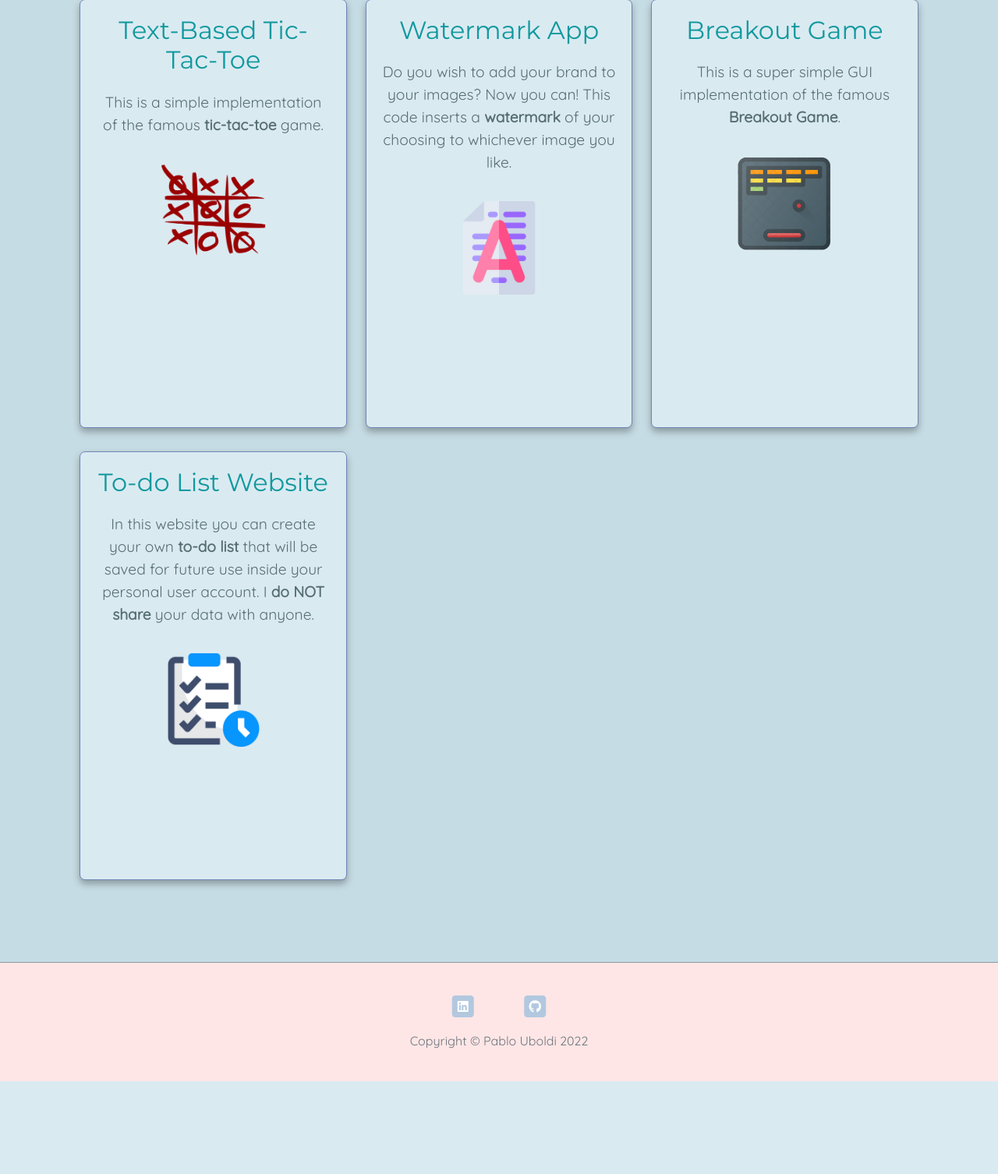
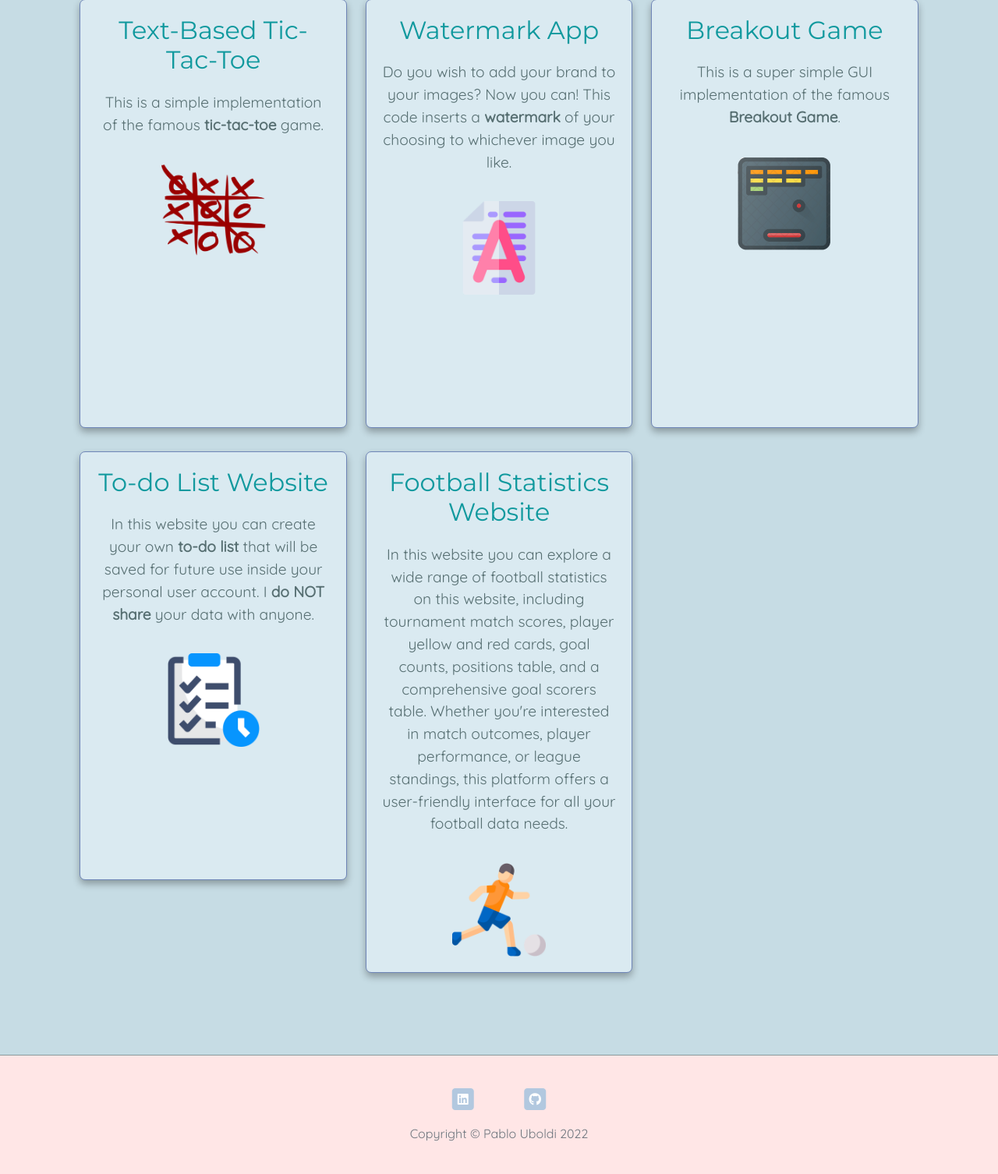
Before and after one commit to pablouboldi/my-website, a Flask app: page /portfolio in a window 1280 px wide. Shown: the part 1620-3126 px from the top of the page at 78% size. Before the commit the page ends 3007 px from the top, so only its background shows below. Run offline with Flask 2, Linux system fonts and the light colour scheme; some libraries are stand-ins or nearby versions.

Commit message:
Add Atomex website

```diff
--- a/templates/portfolio_v2.html
+++ b/templates/portfolio_v2.html
@@ -204,12 +204,34 @@
                         </h3>
                         <p>
                             In this website you can create your own <strong>to-do list</strong> that will be saved for
-                            future use inside your personal user account. I <strong>do NOT share</strong> your data with anyone.
+                            future use inside your personal user account. I <strong>do NOT share</strong> your data with
+                            anyone.
                         </p>
                         <a href="https://todo-list-uboldi.up.railway.app" target="_blank"><img
                             class="project-img"
                             src='{{ url_for("static", filename="img/todo.png")}}'
                             alt="project-7-img"></a>
+                    </div>
+                </div>
+            </div>
+
+            <div class="col-lg-4 col-md-6">
+                <div class="project project-radius project-success">
+                    <div class="project-content">
+                        <h3 class="lead">
+                            Football Statistics Website
+                        </h3>
+                        <p>
+                            In this website you can explore a wide range of football statistics on this website,
+                            including tournament match scores, player yellow and red cards, goal counts, positions
+                            table, and a comprehensive goal scorers table. Whether you're interested in match outcomes,
+                            player performance, or league standings, this platform offers a user-friendly interface for
+                            all your football data needs.
+                        </p>
+                        <a href="https://atomos.up.railway.app/" target="_blank"><img
+                            class="project-img"
+                            src='{{ url_for("static", filename="img/football-player.png")}}'
+                            alt="project-8-img"></a>
                     </div>
                 </div>
             </div>
```
Also changed, not shown: static/img/football-player.png (added), 5 other files.
